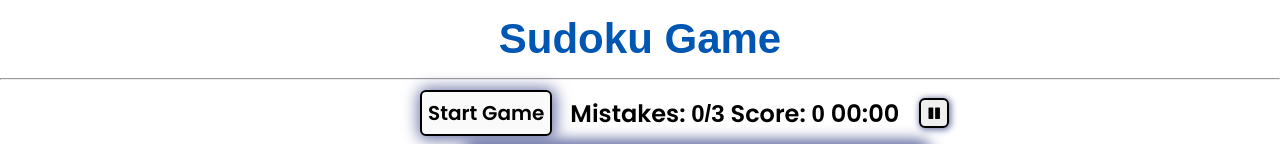
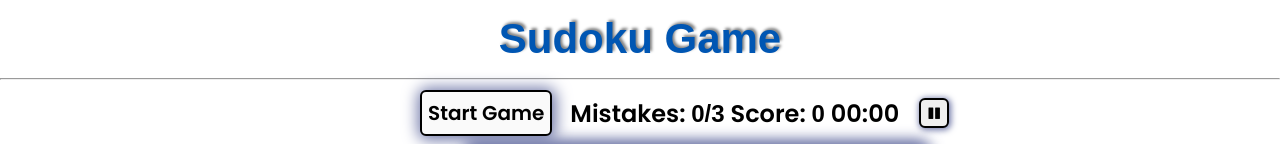
Before and after one commit to OV111/Sudoku_Game, a website with bundled scripts: page index.html in a window 1280 px wide. Shown: the top 144 px of the page. Built offline with nearby package versions, Linux system fonts and the light colour scheme.

Commit message:
Adding some trifles in css file

```diff
--- a/style.css
+++ b/style.css
@@ -12,6 +12,7 @@ h1 {
     margin: 15px;
     font-size: 42px;
     color: #0056b3;
+    text-shadow: 2px -2px 3px grey;
 }
 h3 {
     font-size: 24px;
```
